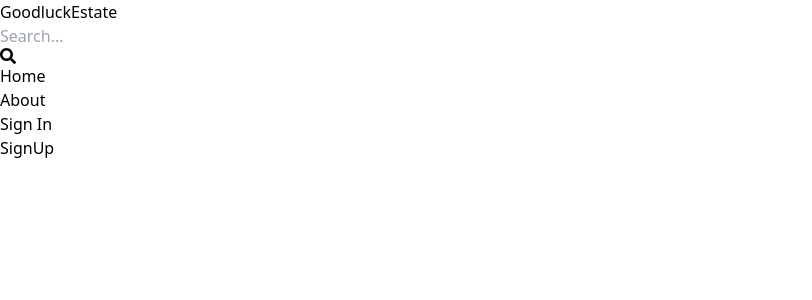
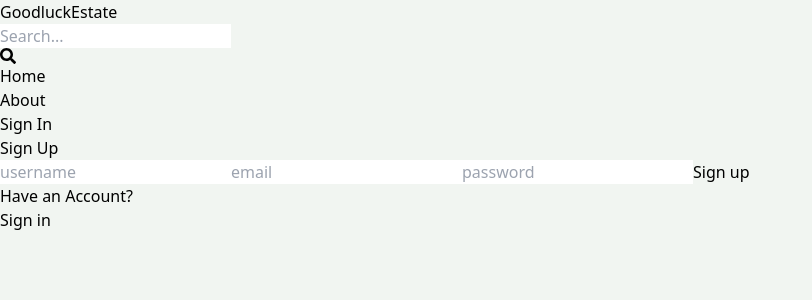
Before and after one commit to goodluck04/mern-estate, a React (Vite) app in the folder client/: page /sign-up in a window 1280 px wide. Shown: the top 300 px of the page, without its empty margins (0-812 px from the left). Built offline with nearby package versions, Linux system fonts and the light colour scheme.

Commit message:
created functinality of sign up page

```diff
--- a/client/src/index.css
+++ b/client/src/index.css
@@ -1,3 +1,7 @@
 @tailwind base;
 @tailwind components;
 @tailwind utilities;
+
+body {
+  background-color: rgb(241, 245, 241);
+}
--- a/client/src/pages/SignUp.jsx
+++ b/client/src/pages/SignUp.jsx
@@ -1,7 +1,91 @@
-import React from 'react'
+import React, { useState } from "react";
+import { Link, useNavigate } from "react-router-dom";
 
 export default function SignUp() {
+  const navigate = useNavigate();
+  const [formData, setFormData] = useState({});
+  const [error, setError] = useState(null);
+  const [loading, setLoading] = useState(false);
+
+  const handleChange = (e) => {
+    setFormData({
+      ...formData,
+      [e.target.id]: e.target.value,
+    });
+  };
+
+  const handleSubmit = async (e) => {
+    e.preventDefault();
+    try {
+      setLoading(true);
+      const res = await fetch("/api/auth/signup", {
+        method: "POST",
+        headers: {
+          "Content-Type": "application/json",
+        },
+        body: JSON.stringify(formData),
+      });
+      const data = await res.json();
+      if(data.success === false) {
+        setError(data.message);
+        setLoading(false);
+        return;
+      }
+      // if data.success === true
+      setLoading(false)
+      setError(null);
+      navigate(`${"/sign-in"}?${data.message}`)
+    } catch (error) {
+      setLoading(error.message)
+      setLoading(false)
+    }
+    // console.log(data);
+  };
+
+  // console.log(formData);
+
   return (
-    <div>SignUp</div>
-  )
+    <div className="p-3 max-w-lg mx-auto">
+      <h1 className="text-3xl text-center font-semibold my-7">Sign Up</h1>
+      <form onSubmit={handleSubmit} className="flex flex-col gap-4">
+        <input
+        required
+          type="text"
+          name=""
+          id="username"
+          placeholder="username"
+          className="border p-3 rounded-lg"
+          onChange={handleChange}
+        />
+        <input
+        required
+          type="email"
+          name=""
+          id="email"
+          placeholder="email"
+          className="border p-3 rounded-lg"
+          onChange={handleChange}
+        />
+        <input
+        required
+          type="password"
+          name=""
+          id="password"
+          placeholder="password"
+          className="border p-3 rounded-lg"
+          onChange={handleChange}
+        />
+        <button disabled={loading} className=" bg-slate-700 text-white p-3 rounded-lg uppercase hover:opacity-95 disabled:opacity-80">
+          {loading ? "Loading" : "Sign up"}
+        </button>
+      </form>
+      <div className="flex gap-2 mt-5">
+        <p>Have an Account?</p>
+        <Link to="/sign-in">
+          <span className="text-blue-700">Sign in</span>
+        </Link>
+      </div>
+      {error && <p className="text-red-500 mt-5">{error}</p>}
+    </div>
+  );
 }
--- a/client/vite.config.js
+++ b/client/vite.config.js
@@ -1,7 +1,16 @@
-import { defineConfig } from 'vite'
-import react from '@vitejs/plugin-react-swc'
+import { defineConfig } from "vite";
+import react from "@vitejs/plugin-react-swc";
 
 // https://vitejs.dev/config/
 export default defineConfig({
+  server: {
+    proxy: {
+      "/api": {
+        target: "http://localhost:3000",
+        secure: false,
+      },
+    },
+  },
+
   plugins: [react()],
-})
+});
```
Also changed, not shown: 2 other files (tests, documents, lock files or other folders).
